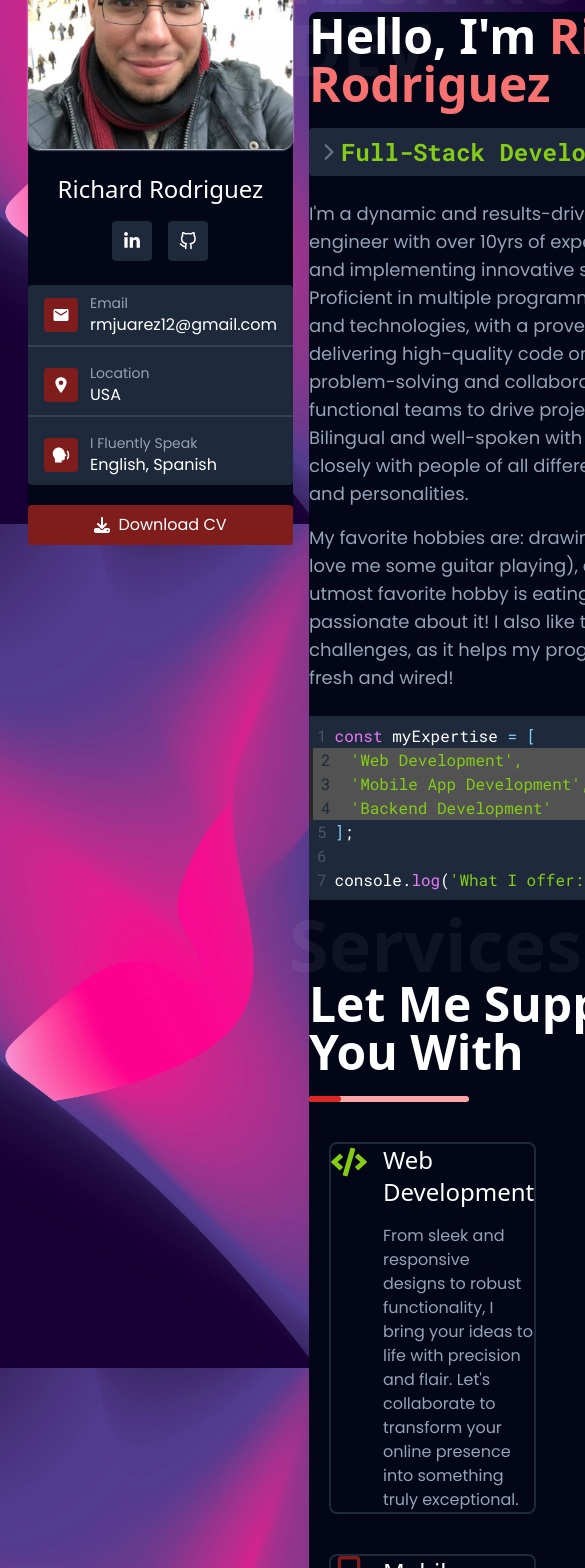
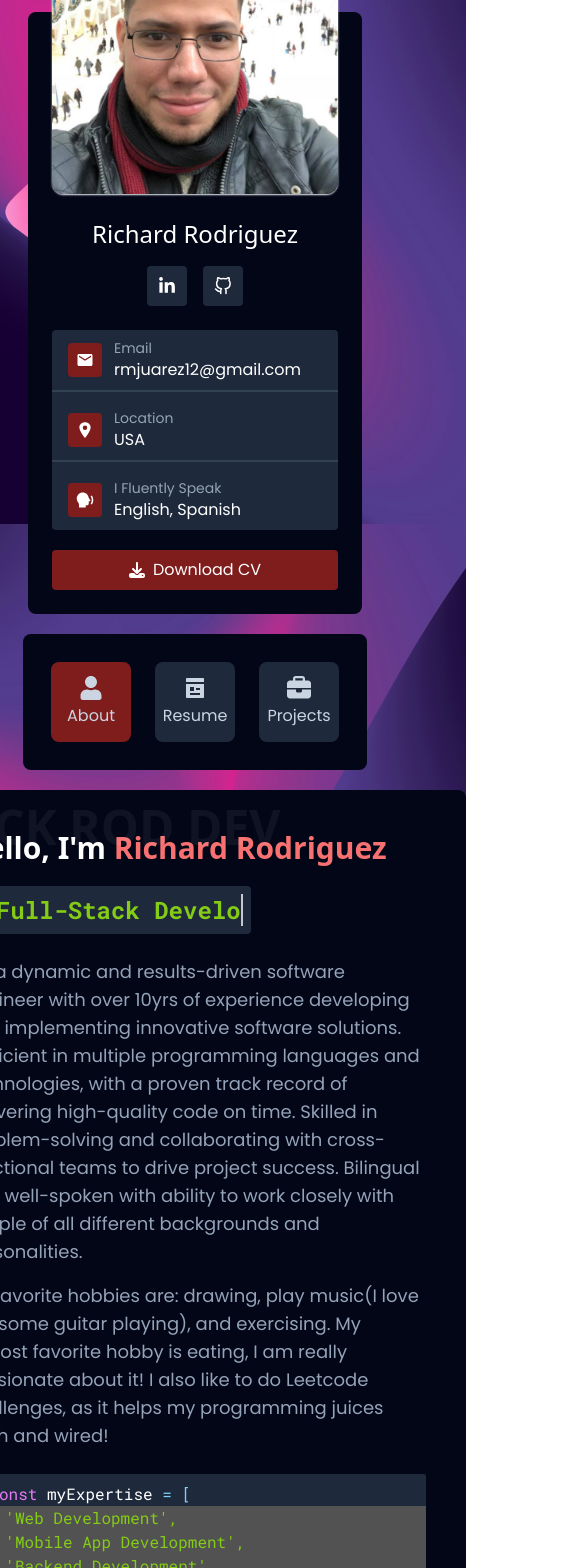
Before and after one commit to rmjuarez12/personal-portfolio, a Next.js app: page / in a window 390 px wide. Shown: the part 320-1888 px from the top of the page, 585 px wide, since content can reach past the window. Built offline with nearby package versions, Linux system fonts and the light colour scheme.

Commit message:
Adjusted mobile version

```diff
--- a/src/app/layout.tsx
+++ b/src/app/layout.tsx
@@ -33,25 +33,25 @@ export default function RootLayout({
         <main className='mt-40'>
           <div
             id='main-section'
-            className='flex flex-row items-start scale-0 opacity-0'
+            className='flex sm:flex-row flex-col sm:items-start items-center scale-0 opacity-0'
           >
             <div
               id='section-1'
-              className={`basis-1/5 opacity-0 translate-y-10 md:p-6 md:sticky top-32 ${sharedSectionClasses}`}
+              className={`md:basis-1/5 opacity-0 translate-y-10 p-6 md:sticky top-32 mb-5 ${sharedSectionClasses}`}
             >
               <GeneralInfo />
             </div>
 
-            <div className='flex flex-row basis-4/5 items-start'>
+            <div className='flex md:flex-row flex-col-reverse md:basis-4/5 md:items-start sm:items-end items-center'>
               <div
                 id='section-2'
-                className={`basis-11/12 md:p-10 ${sharedSectionClasses}`}
+                className={`basis-11/12 p-10 md:w-auto w-full ${sharedSectionClasses}`}
               >
                 {children}
               </div>
               <div
                 id='section-3'
-                className={` basis-1/12 opacity-0 translate-y-10 p-4 md:sticky top-2 ${sharedSectionClasses}`}
+                className={`basis-1/12 opacity-0 translate-y-10 p-4 sticky top-2 mb-5 z-50 ${sharedSectionClasses}`}
               >
                 <MainMenu />
               </div>
--- a/src/app/page.tsx
+++ b/src/app/page.tsx
@@ -125,11 +125,11 @@ export default function Home() {
         className='mt-20'
       />
 
-      <div className='flex flex-row flex-wrap justify-between'>
+      <div className='flex md:flex-row flex-col flex-wrap justify-between'>
         {services.map((service, index) => {
           return (
             <ServiceBox
-              className='basis-5/12 m-5'
+              className='md:basis-5/12 basis-full m-5'
               key={index}
               icon={service.icon}
               title={service.title}
--- a/src/components/sections/MainMenu.tsx
+++ b/src/components/sections/MainMenu.tsx
@@ -22,7 +22,7 @@ export default function MainMenu() {
   ];
 
   return (
-    <div>
+    <div className='flex md:flex-col flex-row'>
       {mainMenu.map((link) => {
         const isActive = pathname === link.url;
 
--- a/src/components/ui/Heading.tsx
+++ b/src/components/ui/Heading.tsx
@@ -1,9 +1,9 @@
 export default function Heading(props: HeadingProps) {
   return (
     <div className={`${props.className} mb-5`}>
-      <h3 className='text-5xl mb-5 font-bold relative'>
+      <h3 className='md:text-5xl text-3xl mb-5 font-bold relative'>
         {props.subtitle != null && (
-          <span className='select-none absolute -top-3/4 -left-5 text-7xl z-0 opacity-5'>
+          <span className='select-none absolute -top-3/4 -left-5 md:text-7xl text-5xl z-0 opacity-5'>
             {props.subtitle}
           </span>
         )}
--- a/src/components/ui/MenuButton.tsx
+++ b/src/components/ui/MenuButton.tsx
@@ -9,7 +9,7 @@ export default function MenuButton(props: MenuButtonProps) {
     <Link
       href={props.url}
       onClick={pageTransition}
-      className={`scroll-smooth size-20 flex flex-col rounded-lg hover:bg-red-900 align-middle justify-center items-center transition-all my-3 mx-auto ${
+      className={`scroll-smooth size-20 flex flex-col rounded-lg hover:bg-red-900 align-middle justify-center items-center transition-all my-3 md:mx-auto mx-3 ${
         props.isActive ? "bg-red-900" : "bg-slate-800"
       }`}
     >
--- a/src/components/ui/ServiceBox.tsx
+++ b/src/components/ui/ServiceBox.tsx
@@ -1,7 +1,7 @@
 export default function ServiceBox(props: ServiceBoxProps) {
   return (
     <div
-      className={`${props.className} md:p-6 border-slate-800 border-2 border-solid flex flex-row rounded-lg`}
+      className={`${props.className} p-6 border-slate-800 border-2 border-solid flex flex-row rounded-lg`}
     >
       <div className={`mr-4 text-4xl ${props.iconColor}`}>{props.icon}</div>
 
```
